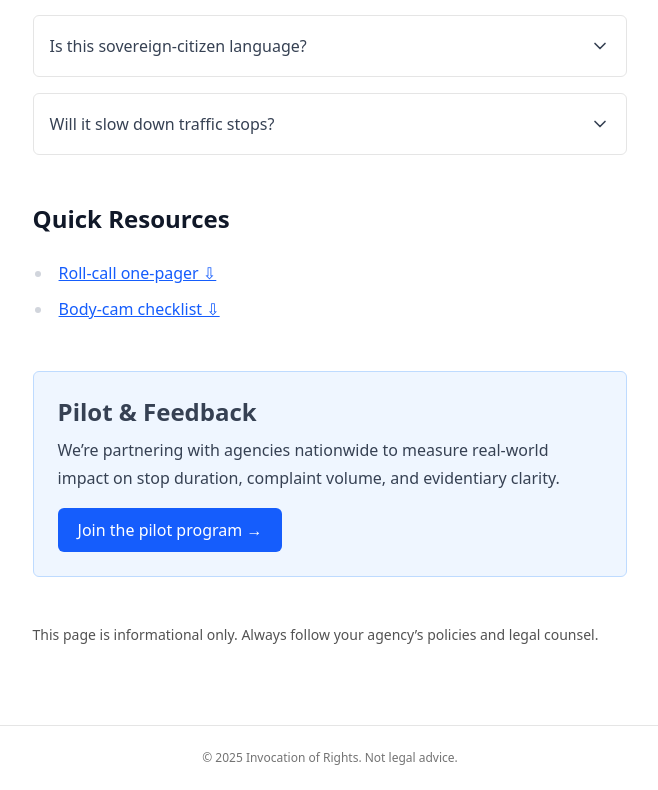
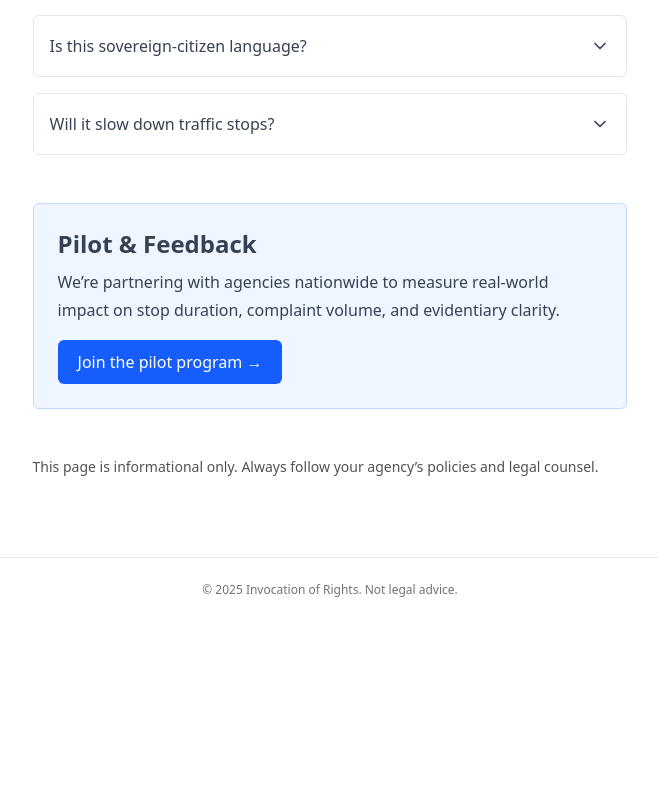
Before and after one commit to invocationofrights/invocationofrights.github.io, a Next.js app: page /for-officers in a window 1280 px wide. Shown: the part 1299-2089 px from the top of the page, without its empty margins (310-968 px from the left). After the commit the page ends 1921 px from the top, so only its background shows below. Built offline with nearby package versions, Linux system fonts and the light colour scheme.

Commit message:
Removed dead links.

```diff
--- a/src/app/for-officers/page.tsx
+++ b/src/app/for-officers/page.tsx
@@ -38,28 +38,28 @@ export default function ForOfficersPage() {
       {/* FAQ */}
       <OfficerFAQ />
 
-      {/* Resources */}
-      <section id="resources" className="space-y-4">
-        <h2 className="text-2xl font-semibold">Quick Resources</h2>
-        <ul className="list-disc pl-5 space-y-2">
-          <li>
-            <Link
-              href="/docs/roll‑call_onepager.pdf"
-              className="text-blue-600 hover:underline"
-            >
-              Roll‑call one‑pager&nbsp;⇩
-            </Link>
-          </li>
-          <li>
-            <Link
-              href="/docs/bodycam_checklist.pdf"
-              className="text-blue-600 hover:underline"
-            >
-              Body‑cam checklist&nbsp;⇩
-            </Link>
-          </li>
-        </ul>
-      </section>
+      {/*/!* Resources *!/*/}
+      {/*<section id="resources" className="space-y-4">*/}
+      {/*  <h2 className="text-2xl font-semibold">Quick Resources</h2>*/}
+      {/*  <ul className="list-disc pl-5 space-y-2">*/}
+      {/*    <li>*/}
+      {/*      <Link*/}
+      {/*        href="/docs/roll‑call_onepager.pdf"*/}
+      {/*        className="text-blue-600 hover:underline"*/}
+      {/*      >*/}
+      {/*        Roll‑call one‑pager&nbsp;⇩*/}
+      {/*      </Link>*/}
+      {/*    </li>*/}
+      {/*    <li>*/}
+      {/*      <Link*/}
+      {/*        href="/docs/bodycam_checklist.pdf"*/}
+      {/*        className="text-blue-600 hover:underline"*/}
+      {/*      >*/}
+      {/*        Body‑cam checklist&nbsp;⇩*/}
+      {/*      </Link>*/}
+      {/*    </li>*/}
+      {/*  </ul>*/}
+      {/*</section>*/}
 
       {/* Invitation */}
       <section id="pilot" className="mt-12 p-6 rounded-md border border-blue-200 dark:border-blue-800 bg-blue-50 dark:bg-blue-900/20 not-prose">
--- a/src/app/how-to/page.tsx
+++ b/src/app/how-to/page.tsx
@@ -7,8 +7,8 @@ import UsageIcons        from '@/components/UsageIcons';
 import ToneTips          from '@/components/ToneTips';
 import PracticeDrill     from '@/components/PracticeDrill';
 import DisclaimerBox     from '@/components/DisclaimerBox';
-import DownloadsSection  from '@/components/DownloadsSection';
-import SocialProof       from '@/components/SocialProof';
+// import DownloadsSection  from '@/components/DownloadsSection';
+// import SocialProof       from '@/components/SocialProof';
 import InvolveTeaser     from '@/components/InvolveTeaser';
 
 export const metadata = {
@@ -35,11 +35,11 @@ export default function HowToPage() {
       {/* 5. Limits / caveats */}
       <DisclaimerBox />
 
-      {/* 6. Downloads & shareables */}
-      <DownloadsSection />
+      {/*/!* 6. Downloads & shareables *!/*/}
+      {/*<DownloadsSection />*/}
 
-      {/* 7. Social proof */}
-      <SocialProof />
+      {/*/!* 7. Social proof *!/*/}
+      {/*<SocialProof />*/}
 
       {/* 8. Get‑involved teaser */}
       <InvolveTeaser />
--- a/src/components/DisclaimerBox.tsx
+++ b/src/components/DisclaimerBox.tsx
@@ -22,7 +22,7 @@ export default function DisclaimerBox() {
             requirements.
           </li>
           <li>
-            After speaking it, remain silent except for required identification.
+            After speaking it, remain silent except to identify yourself (if required).
           </li>
           <li>
             This site provides civic education—not individual legal advice.
```
